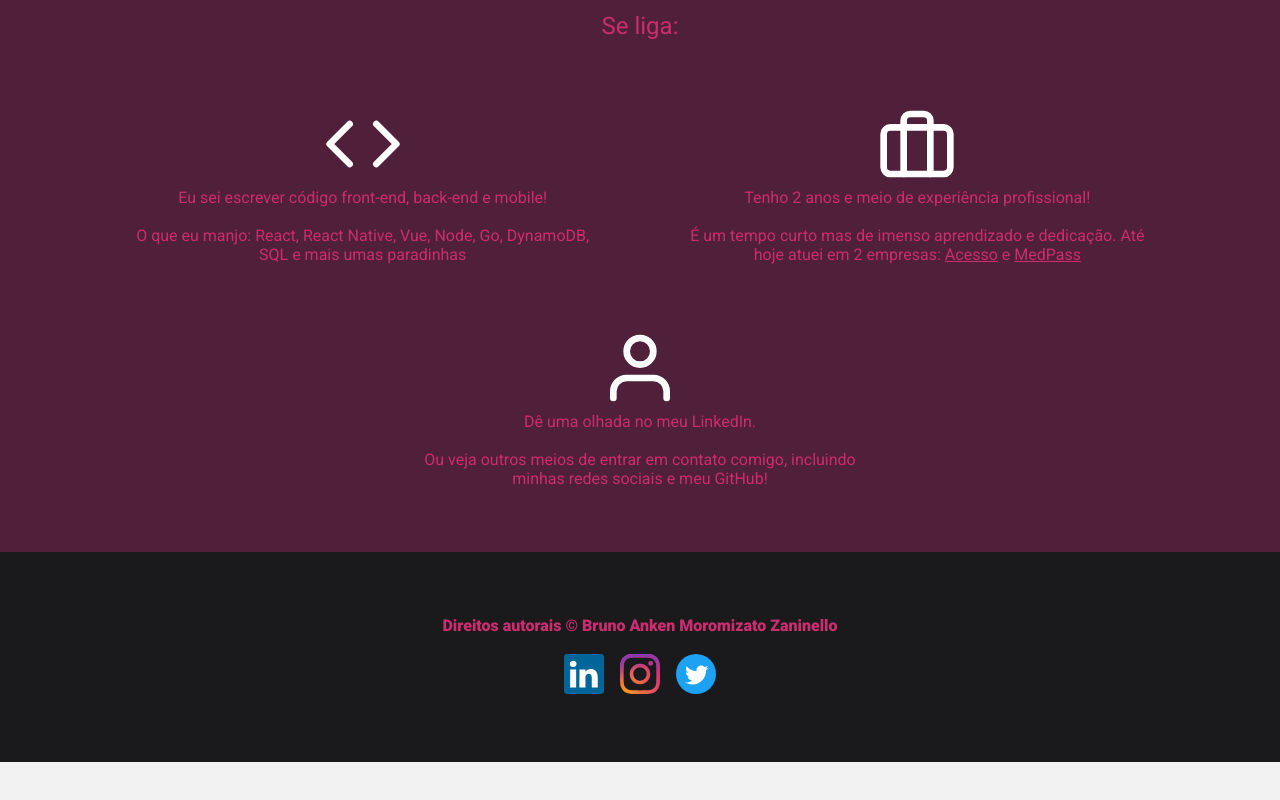
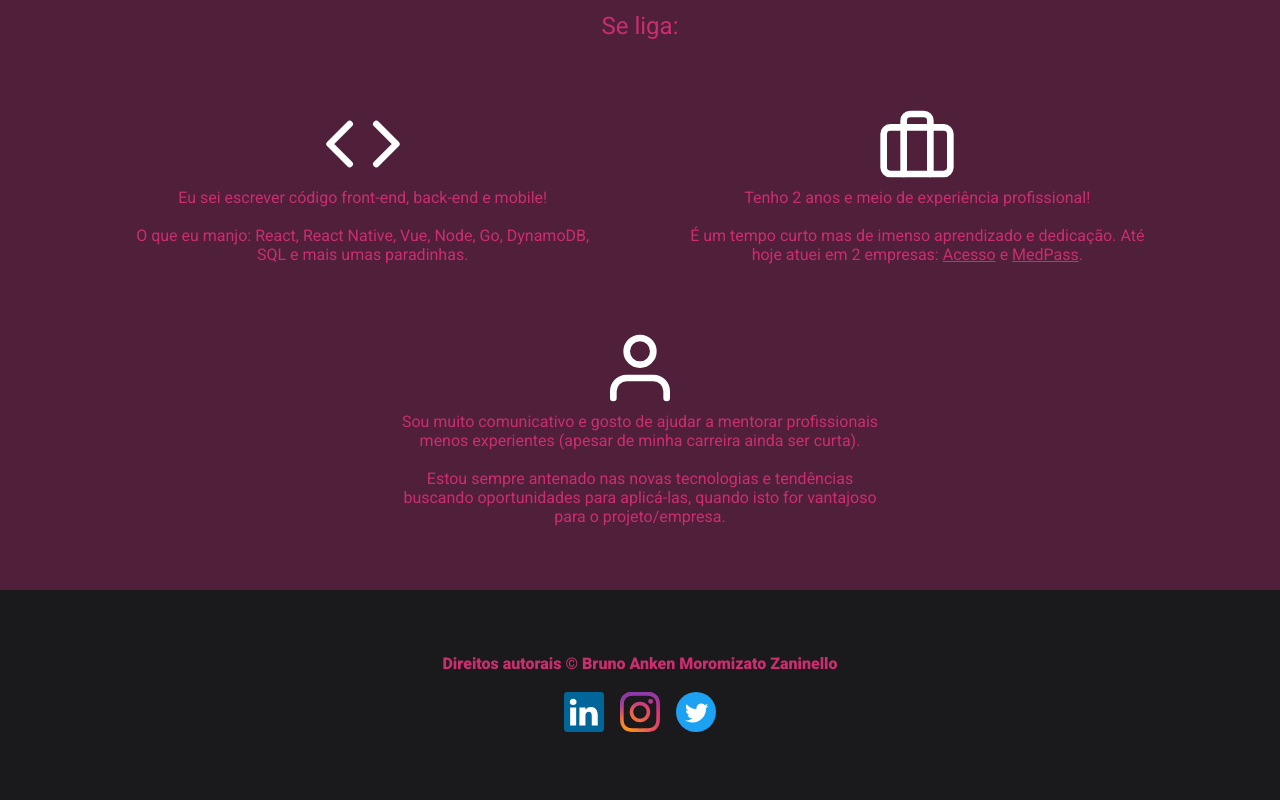
Before and after one commit to brunoanken/anken.dev, a Next.js app: page / in a window 1280 px wide. Shown: the part 739-1539 px from the top of the page. Before the commit the page ends 1501 px from the top, so only its background shows below. Built offline with nearby package versions, Linux system fonts and the light colour scheme.

Commit message:
:lipstick: Change last section text in home page.

```diff
--- a/pages/index.js
+++ b/pages/index.js
@@ -51,19 +51,19 @@ export default function Home() {
             <Section imgSrc="/icons/code-white.svg">
               <p>Eu sei escrever código front-end, back-end e mobile!</p>
               <br />
-              <p>O que eu manjo: React, React Native, Vue, Node, Go, DynamoDB, SQL e mais umas paradinhas</p>
+              <p>O que eu manjo: React, React Native, Vue, Node, Go, DynamoDB, SQL e mais umas paradinhas.</p>
             </Section>
 
             <Section imgSrc="/icons/briefcase-white.svg">
               <p>Tenho 2 anos e meio de experiência profissional!</p>
               <br />
-              <p>É um tempo curto mas de imenso aprendizado e dedicação. Até hoje atuei em 2 empresas: <a href="https://www.meuacesso.com.br/">Acesso</a> e <a href="https://www.medpass.com.br/">MedPass</a></p>
+              <p>É um tempo curto mas de imenso aprendizado e dedicação. Até hoje atuei em 2 empresas: <a href="https://www.meuacesso.com.br/">Acesso</a> e <a href="https://www.medpass.com.br/">MedPass</a>.</p>
             </Section>
 
             <Section imgSrc="/icons/user-white.svg">
-              <p>Dê uma olhada no meu LinkedIn.</p>
+              <p>Sou muito comunicativo e gosto de ajudar a mentorar profissionais menos experientes (apesar de minha carreira ainda ser curta).</p>
               <br />
-              <p>Ou veja outros meios de entrar em contato comigo, incluindo minhas redes sociais e meu GitHub!</p>
+              <p>Estou sempre antenado nas novas tecnologias e tendências buscando oportunidades para aplicá-las, quando isto for vantajoso para o projeto/empresa.</p>
             </Section>
 
           </div>
```
